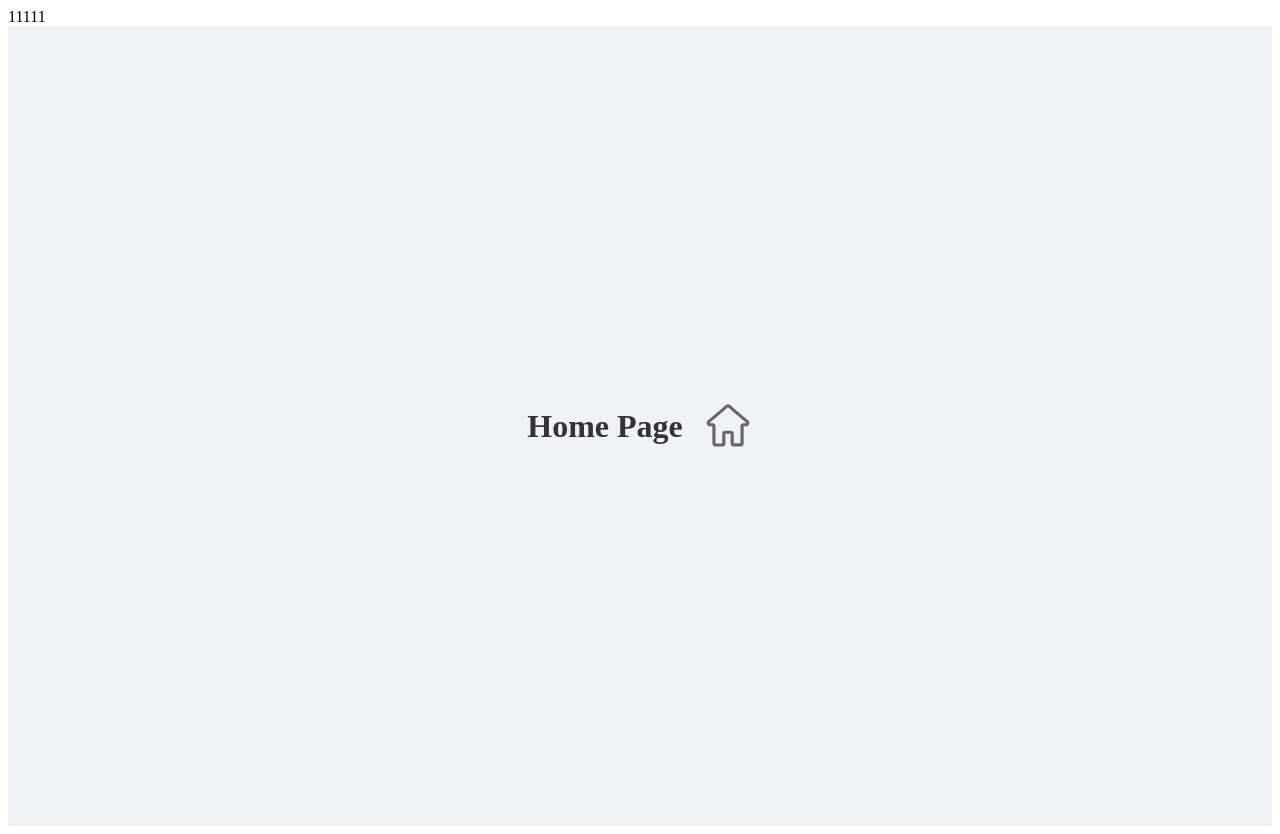
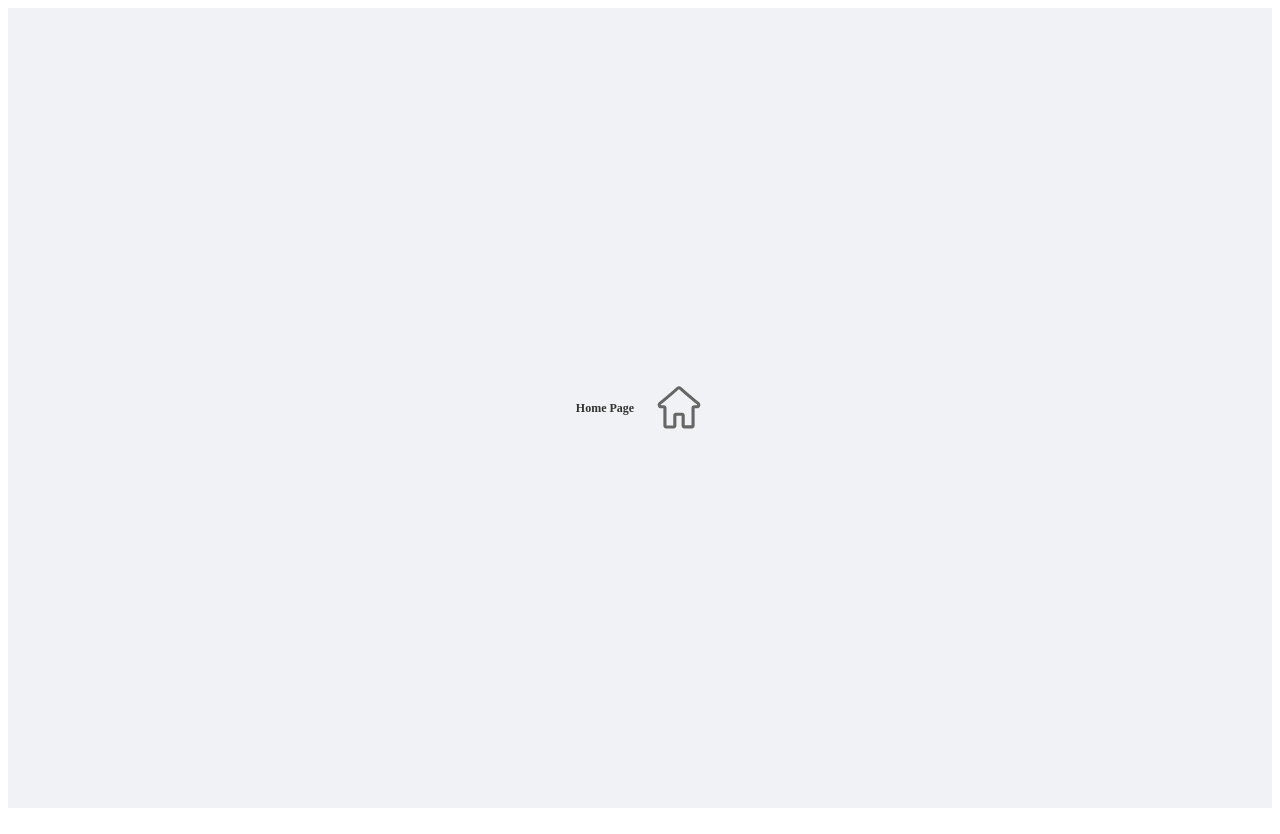
Before and after one commit to Hunly520/admin, a Vue app: page / in a window 1280 px wide. Built offline with nearby package versions, Linux system fonts and the light colour scheme.

Commit message:
feat：引入less解析样式并添加全局样式变量

```diff
--- a/package.json
+++ b/package.json
@@ -26,6 +26,7 @@
     "eslint-config-prettier": "^10.1.8",
     "eslint-plugin-vue": "^9.33.0",
     "globals": "^17.4.0",
+    "less": "^4.6.4",
     "path": "^0.12.7",
     "prettier": "^3.5.0",
     "typescript": "~5.9.3",
--- a/src/App.vue
+++ b/src/App.vue
@@ -1,6 +1,5 @@
 <template>
   <div class="h-admin-body">
-    11111
     <RouterView />
   </div>
 </template>
--- /dev/null
+++ b/src/styles/variables.less
@@ -0,0 +1 @@
+@primary-font-size: 12px;
--- a/src/views/home/home.vue
+++ b/src/views/home/home.vue
@@ -11,7 +11,7 @@
     name: 'Home',
   })
 </script>
-<style scoped>
+<style scoped lang="less">
   .h-admin-home {
     display: flex;
     justify-content: center;
@@ -20,7 +20,7 @@
     background-color: #f0f2f5;
   }
   .h-admin-home h1 {
-    font-size: 2rem;
+    font-size: @primary-font-size;
     color: #333;
   }
 </style>
--- a/vite.config.ts
+++ b/vite.config.ts
@@ -16,6 +16,13 @@ export default defineConfig({
   resolve: {
     alias: {
       '@': resolve(process.cwd(), 'src')
+    }
+  },
+  css: {
+    preprocessorOptions: {
+      less: {
+        additionalData: `@import "@/styles/variables.less";`
+      }
     }
   },
   server: {
```
Also changed, not shown: 1 other file (tests, documents, lock files or other folders).
